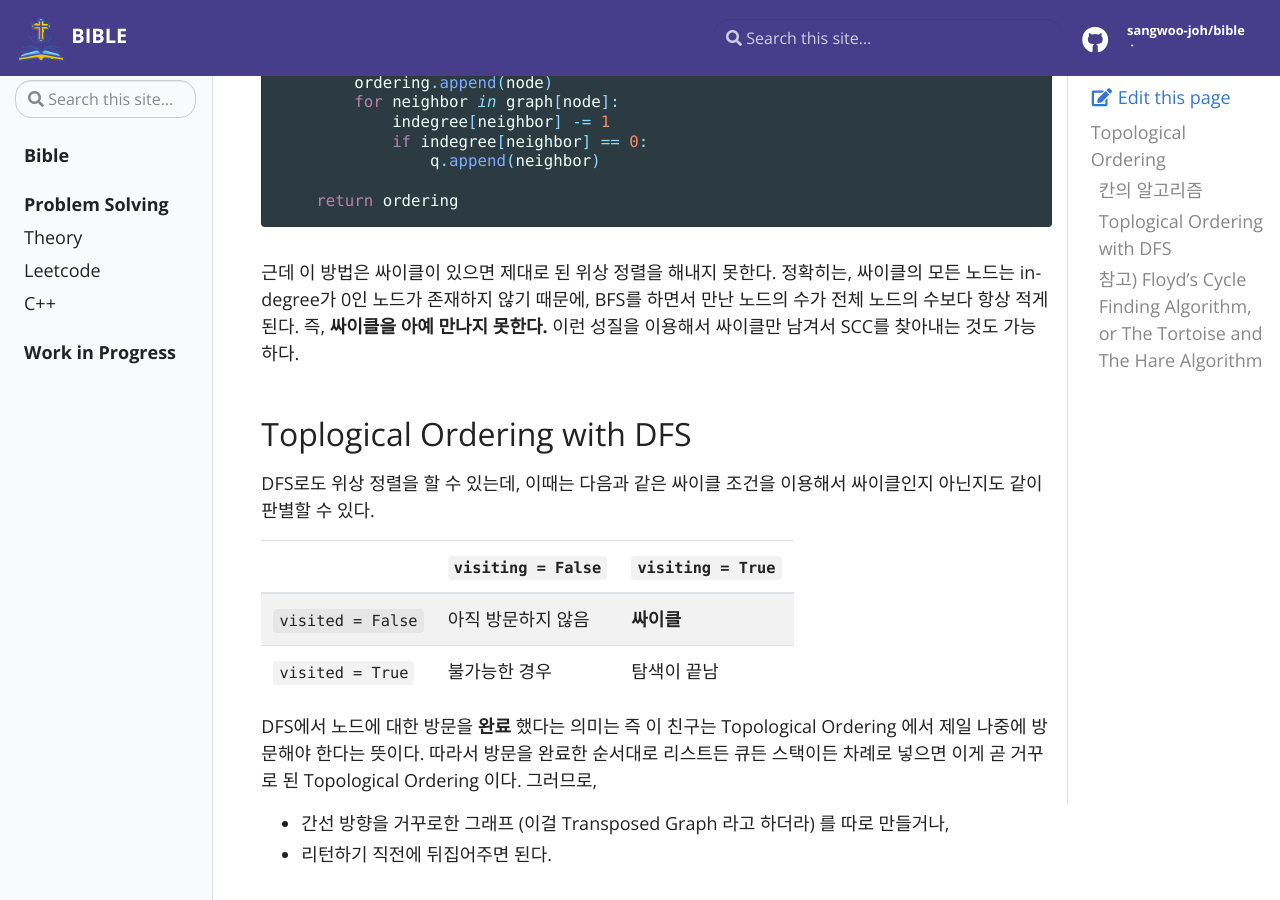
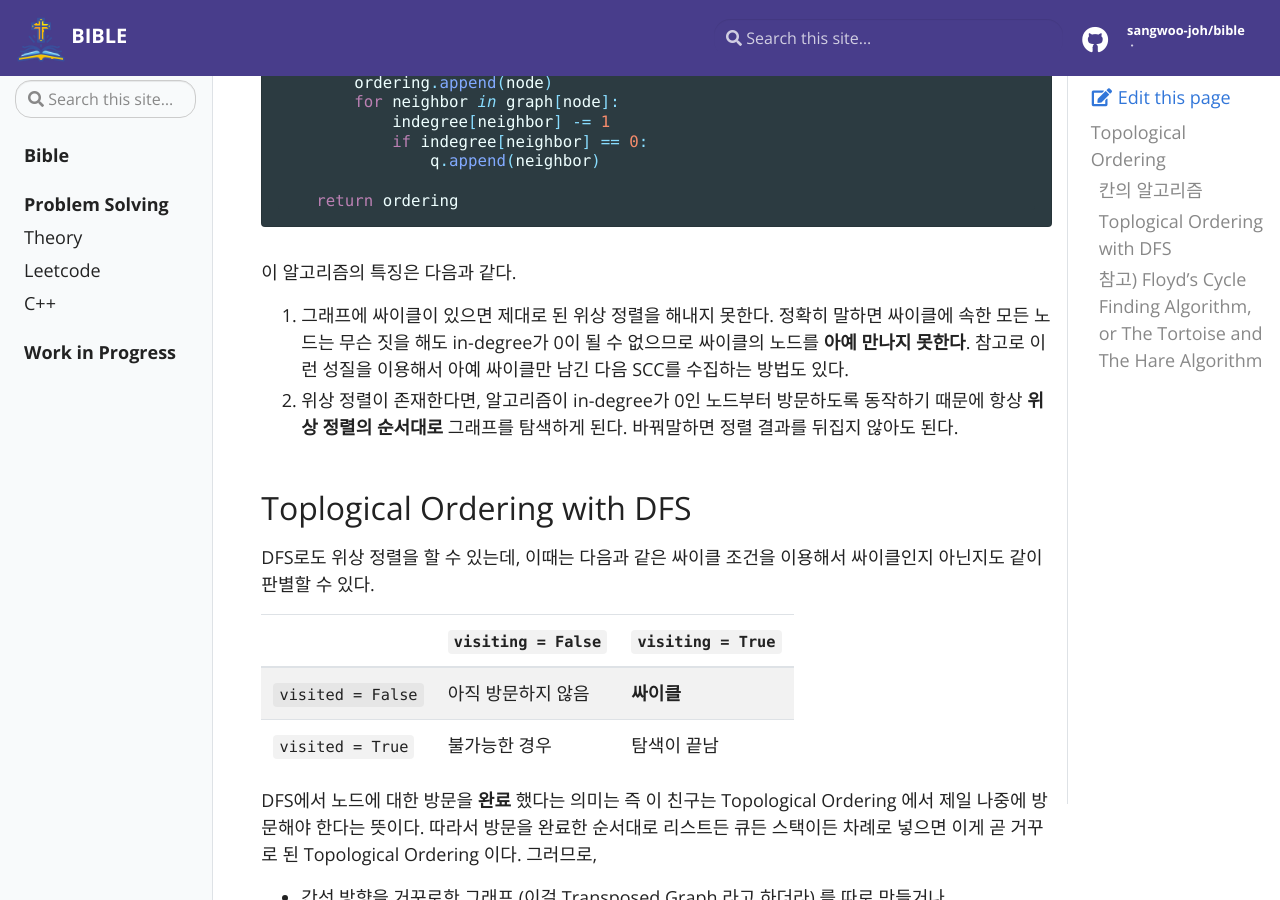
Before and after one commit to sangwoo-joh/book, a Jekyll site: the page built from ps/theory/topological-ordering.md, in a window 1280 px wide and 900 px high, scrolled down 1111 px. Built offline with Jekyll 4.4.1, drawn with Linux system fonts in a browser that asks for light colours; comment, search, counter and statistics services are not loaded; some of the changed text lies outside the part shown.

Commit message:
update topo 2

````diff
--- a/ps/theory/topological-ordering.md
+++ b/ps/theory/topological-ordering.md
@@ -62,10 +62,14 @@ def topologicalSort(nodes: List[int], edges: List[List[int]]) -> List[int]:
     return ordering
 ```
 
- 근데 이 방법은 싸이클이 있으면 제대로 된 위상 정렬을 해내지 못한다. 정확히는,
- 싸이클의 모든 노드는 in-degree가 0인 노드가 존재하지 않기 때문에, BFS를 하면서
- 만난 노드의 수가 전체 노드의 수보다 항상 적게 된다. 즉, **싸이클을 아예 만나지
- 못한다.** 이런 성질을 이용해서 싸이클만 남겨서 SCC를 찾아내는 것도 가능하다.
+ 이 알고리즘의 특징은 다음과 같다.
+ 1. 그래프에 싸이클이 있으면 제대로 된 위상 정렬을 해내지 못한다. 정확히 말하면
+    싸이클에 속한 모든 노드는 무슨 짓을 해도 in-degree가 0이 될 수 없으므로
+    싸이클의 노드를 **아예 만나지 못한다**. 참고로 이런 성질을 이용해서 아예
+    싸이클만 남긴 다음 SCC를 수집하는 방법도 있다.
+ 2. 위상 정렬이 존재한다면, 알고리즘이 in-degree가 0인 노드부터 방문하도록
+    동작하기 때문에 항상 **위상 정렬의 순서대로** 그래프를 탐색하게 된다.
+    바꿔말하면 정렬 결과를 뒤집지 않아도 된다.
 
 
 ## Toplogical Ordering with DFS
````
Also changed, not shown: other parts of ps/theory/topological-ordering.md (+1 -1 lines).
